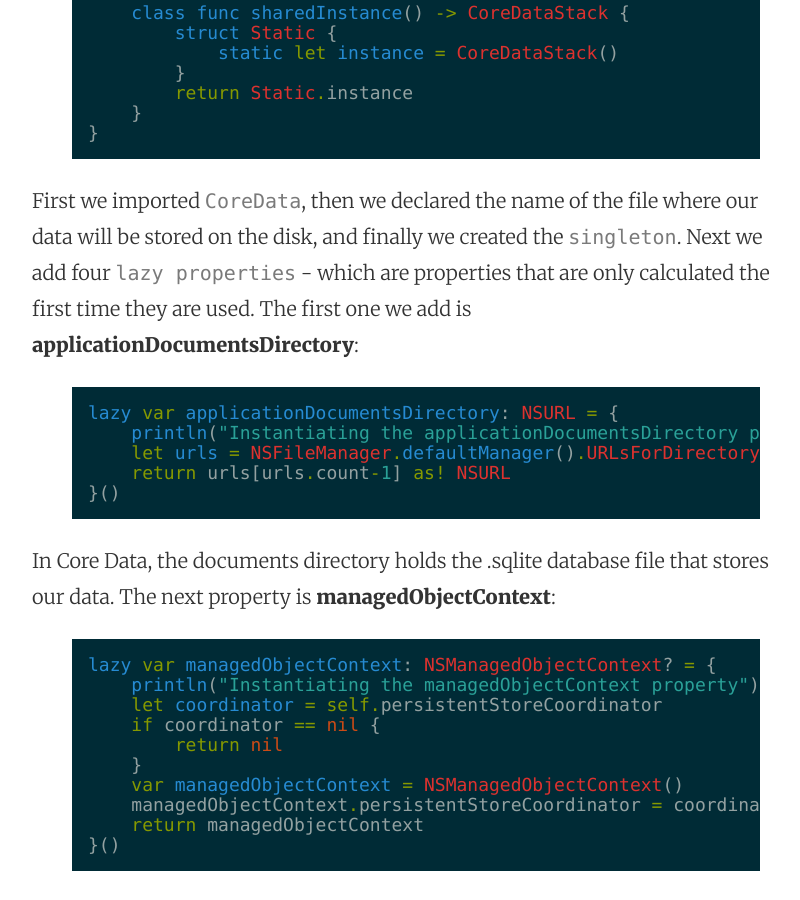
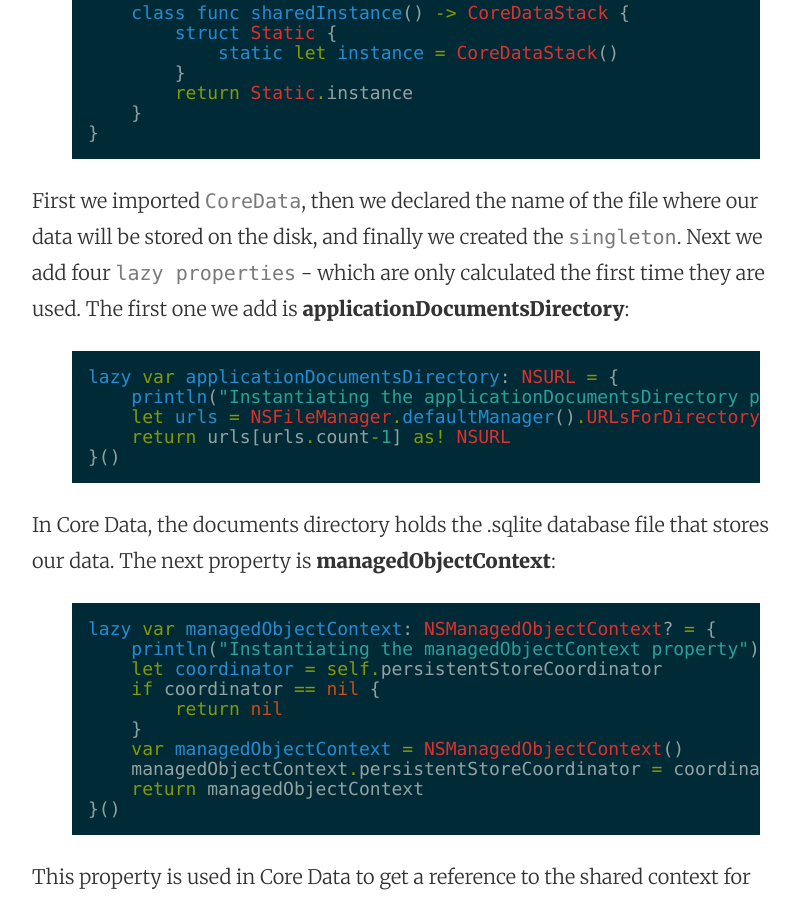
Before and after one commit to mhorga/mhorga.github.io, a Jekyll site: the page built from _posts/2015-08-31-ios-persistence-with-core-data.markdown, in a window 1280 px wide and 900 px high, scrolled down 2187 px. Shown: the whole window, without its empty margins (224-1024 px from the left). Built offline with Jekyll 4.4.1, drawn with Linux system fonts in a browser that asks for light colours; some of the changed text lies outside the part shown.

Commit message:
Post update: iOS persistence with Core Data

```diff
--- a/_posts/2015-08-31-ios-persistence-with-core-data.markdown
+++ b/_posts/2015-08-31-ios-persistence-with-core-data.markdown
@@ -36,7 +36,7 @@ class CoreDataStack {
 }
 {% endhighlight %}
 
-First we imported `CoreData`, then we declared the name of the file where our data will be stored on the disk, and finally we created the `singleton`. Next we add four `lazy properties` - which are properties that are only calculated the first time they are used. The first one we add is __applicationDocumentsDirectory__:
+First we imported `CoreData`, then we declared the name of the file where our data will be stored on the disk, and finally we created the `singleton`. Next we add four `lazy properties` - which are only calculated the first time they are used. The first one we add is __applicationDocumentsDirectory__:
 
 {% highlight swift %}
 lazy var applicationDocumentsDirectory: NSURL = {
```
Also changed, not shown: other parts of _posts/2015-08-31-ios-persistence-with-core-data.markdown (+3 -1 lines).
